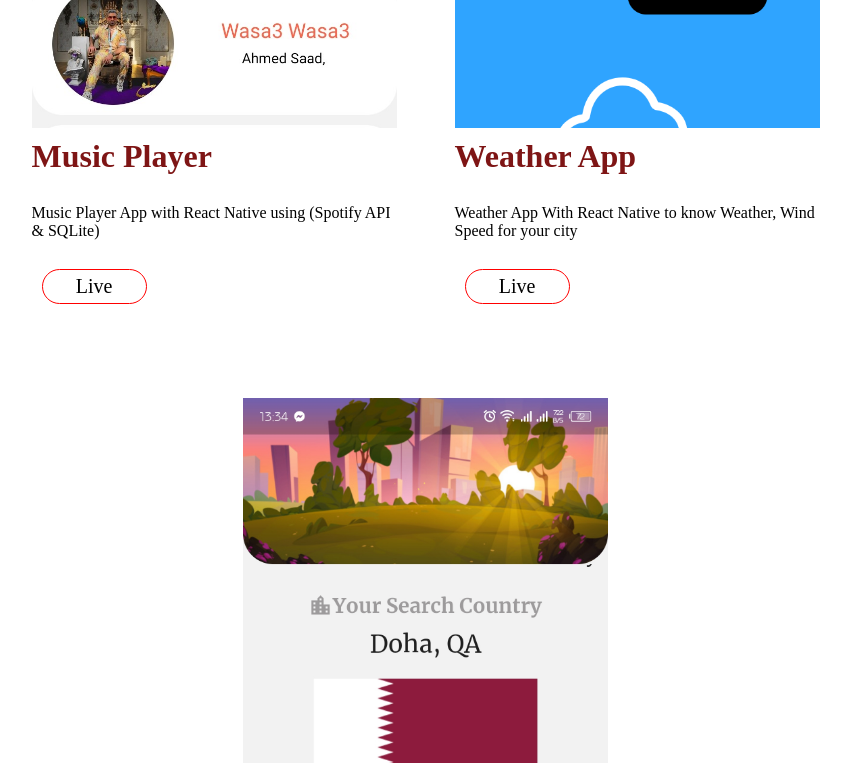
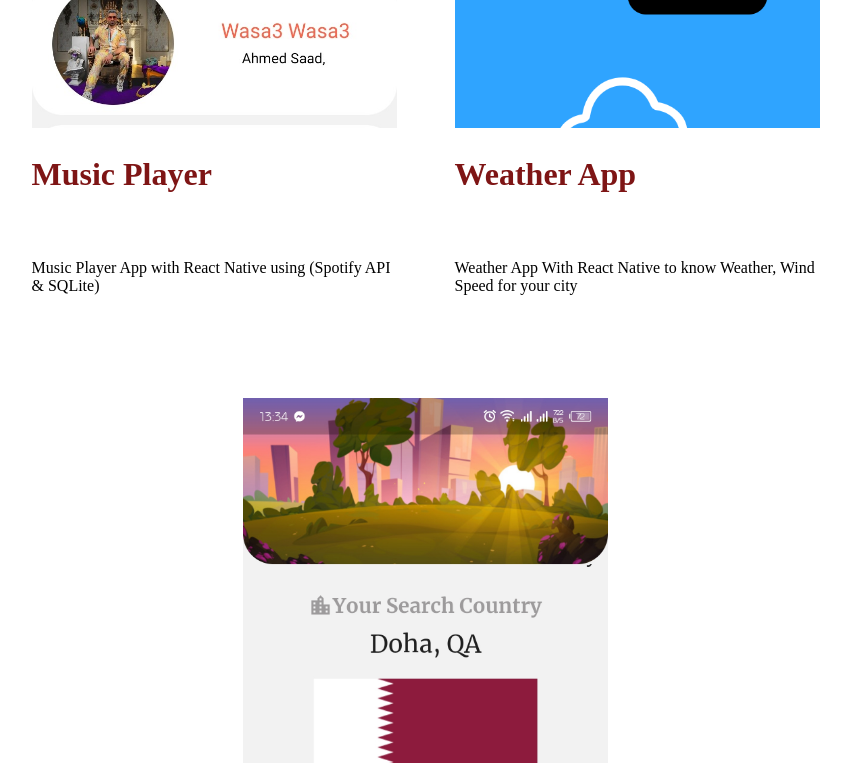
Before and after one commit to Mohamady1/portfolio, a React (Create React App) app: page / in a window 1280 px wide. Shown: the part 2140-2915 px from the top of the page, without its empty margins (213-1064 px from the left). Built offline with nearby package versions, Linux system fonts and the light colour scheme.

Commit message:
make button invisible

```diff
--- a/src/components/Projects/Project.jsx
+++ b/src/components/Projects/Project.jsx
@@ -17,7 +17,7 @@ function Project({ picture, name, tech, info, link }) {
             {name}
           </h1>
           <p>{info}</p>
-          {link === "" && (
+          {link !== "" && (
             <button className="projectBtn">
               <a
                 style={{ fontFamily: "Cursive" }}
```
